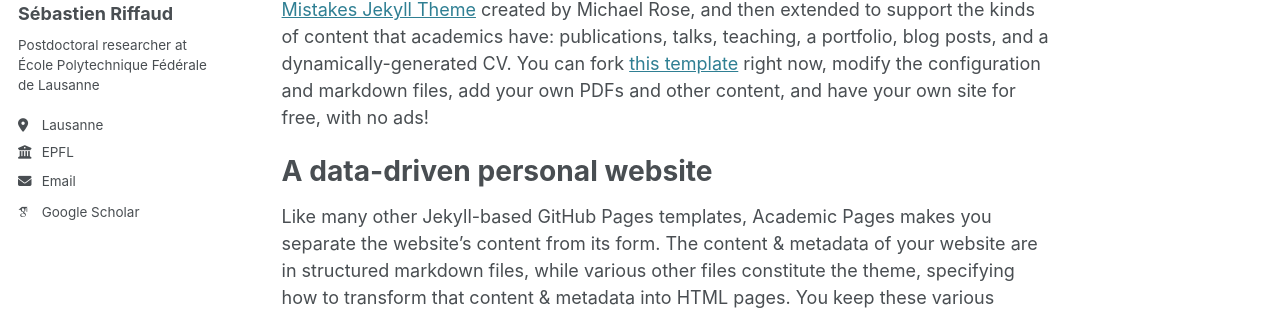
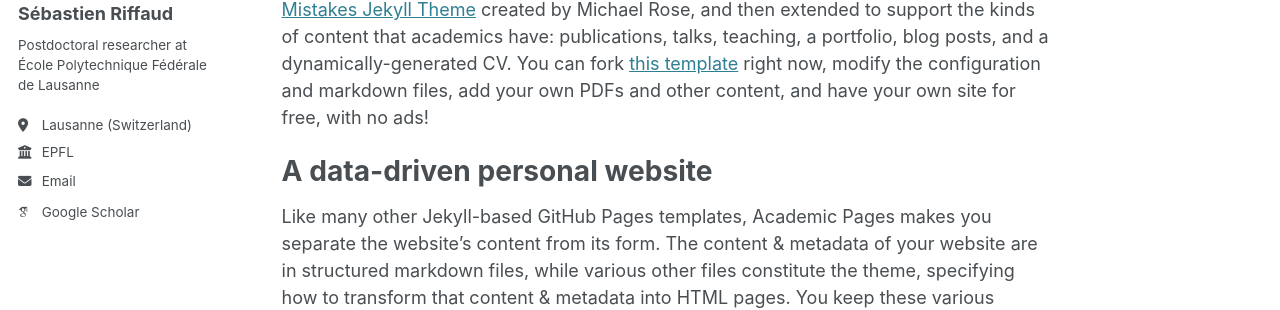
Before and after one commit to sebastienriffaud/sebastienriffaud.github.io, a Jekyll site: the page built from _pages/about.md, in a window 1280 px wide. Shown: the part 281-591 px from the top of the page. Built offline with Jekyll 4.4.1, drawn with Linux system fonts in a browser that asks for light colours; some web fonts are replaced.

Commit message:
Update _config.yml

```diff
--- a/_config.yml
+++ b/_config.yml
@@ -26,7 +26,7 @@ author:
   name             : "Sébastien Riffaud"
   pronouns         : # example: "she/her"
   bio              : "Postdoctoral researcher at École Polytechnique Fédérale de Lausanne"
-  location         : "Lausanne"
+  location         : "Lausanne (Switzerland)"
   employer         : "EPFL"
   uri              : # URL
   email            : "sebastien.riffaud@epfl.ch"
```
